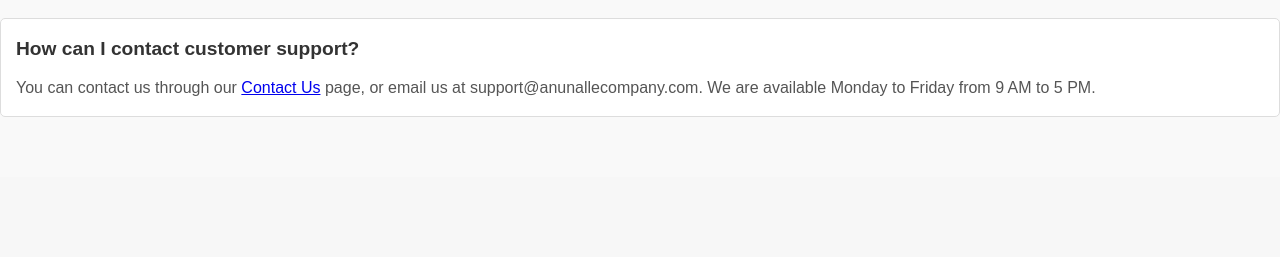
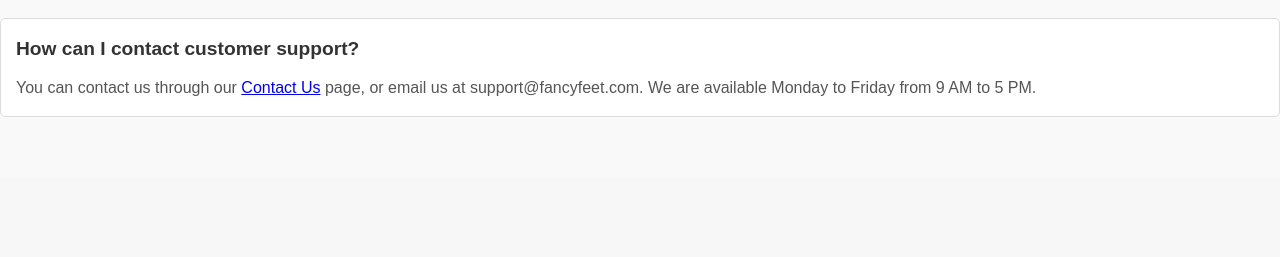
Before and after one commit to Tomila/ShoeShop, a Flask app: page /faq in a window 1280 px wide. Shown: the part 881-1138 px from the top of the page. Run offline with Flask 3, Linux system fonts and the light colour scheme.

Commit message:
just a commit3

```diff
--- a/templates/faq.html
+++ b/templates/faq.html
@@ -28,7 +28,7 @@
 
             <div class="faq-item">
                 <h3>How can I contact customer support?</h3>
-                <p>You can contact us through our <a href="{{ url_for('contact') }}">Contact Us</a> page, or email us at support@anunallecompany.com. We are available Monday to Friday from 9 AM to 5 PM.</p>
+                <p>You can contact us through our <a href="{{ url_for('contact') }}">Contact Us</a> page, or email us at support@fancyfeet.com. We are available Monday to Friday from 9 AM to 5 PM.</p>
             </div>
         </div>
     </section>
```
